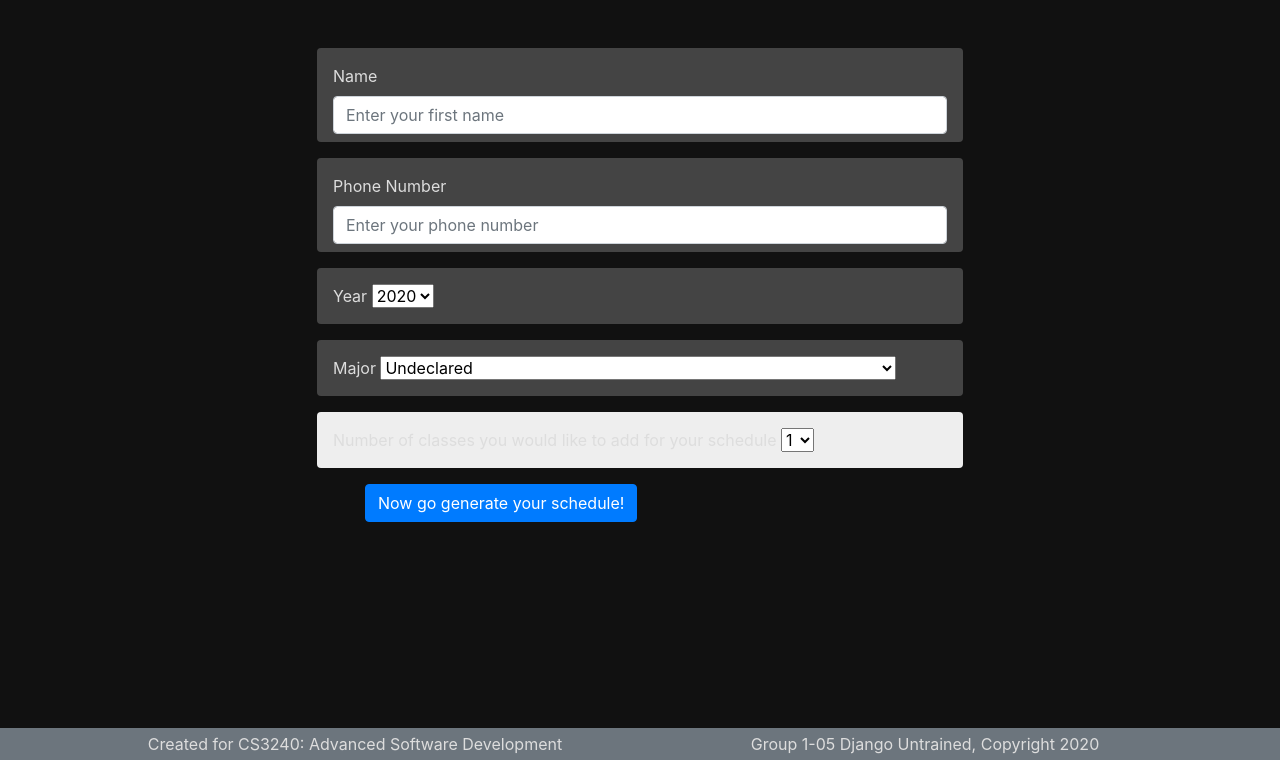
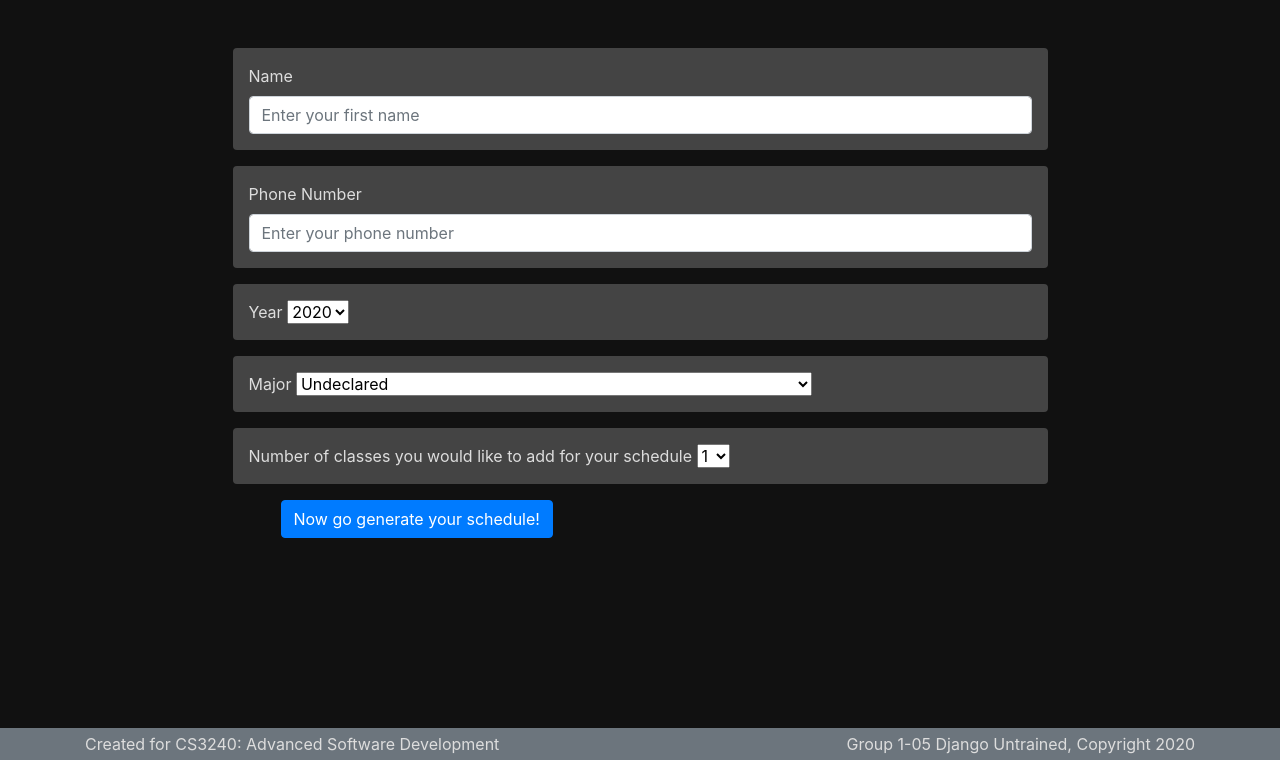
Before and after one commit to borjainglefernandez/3240-Study-Buddy-Project, a Django app: page /profile/ in a window 1280 px wide. Shown: the part 40-800 px from the top of the page. Run offline with Django 3.2, Linux system fonts and the light colour scheme; a user stored in the database is signed in; parts of the project's set-up code (start-up, migrations or seed data) failed here and were passed over; some libraries are stand-ins or nearby versions.

Commit message:
Making the container boxes bigger

```diff
--- a/login/templates/login/index.html
+++ b/login/templates/login/index.html
@@ -7,8 +7,9 @@
 If the user is authenticated then we do not have to log them in
 -->
 {% if user.student %}
-Don't see a group that fits you? <a href="groups/create">Create</a> a group instead!
-
+<div class="alert alert-primary">
+Don't see a group that fits you? <a href="groups/create" class="alert-link">Create</a> a group instead!
+</div>
 <div class="container">
     <div class="row">
         <div class="col-md-9 col-sm-12">
--- a/templates/base.html
+++ b/templates/base.html
@@ -23,7 +23,7 @@
 </div>
 <div class="container">
     <div class="m-5 row justify-content-center">
-        <div class="col-8">
+        <div class="col-10">
             {% block content %}
             {% endblock %}
             {% block studentprofile %}
@@ -31,14 +31,14 @@
         </div>
     </div>
 </div>
-<div class="fixed-bottom pt-1 pb-1 bg-secondary text-center">
-    <div class=" container">
+<div class="fixed-bottom pt-1 pb-1 bg-secondary">
+    <div class="container">
         <div class="row">
-            <div class="col">
+            <div class="col text-left">
                 Created for CS3240: Advanced Software Development
             </div>
 
-            <div class="col">
+            <div class="col text-right">
                 Group 1-05 Django Untrained, Copyright 2020
             </div>
         </div>
--- a/templates/studentprofile.html
+++ b/templates/studentprofile.html
@@ -10,19 +10,21 @@ the necessary fields for them to do so
 
 {% if not user.student.name or user.student.edit%}
     {% if error_message %}
+        <div class="alert alert-danger" role="alert">
          <p><strong>{{ error_message }}</strong></p>
+        </div>
     {% endif %}
 <form action="{% url 'submit' %}" method="post">
     {% csrf_token %}
     <!--
      Label for the student's name
     -->
-    <div class="form-group w-100 mb-3 off-white px-3 pb-2 pt-3 rounded">
+    <div class="form-group w-100 mb-3 off-white px-3 pb-3 pt-3 rounded">
         <label for="Name"> Name</label>
         <input type="text" class="form-control" name="Name" id="Name" placeholder="Enter your first name" value="{{user.student.name}}">
     </div>
 
-    <div class="form-group w-100 mb-3 off-white px-3 pb-2 pt-3 rounded">
+    <div class="form-group w-100 mb-3 off-white px-3 pb-3 pt-3 rounded">
         <label for="phone"> Phone Number</label>
         <input type="text" class="form-control" name="phone" id="phone" placeholder="Enter your phone number" value="{{user.student.phone}}">
     </div>
@@ -61,7 +63,7 @@ the necessary fields for them to do so
     <!--
    Label for the number of student's classes on schedule
   -->
-    <div class="form-group w-100 mb-3 off-white px-3 pb-2 pt-3 rounded" style="background-color: #eee;">
+    <div class="form-group w-100 mb-3 off-white px-3 pb-2 pt-3 rounded" >
         <label for="NumClass">Number of classes you would like to add for your schedule </label>
         <select id="NumClass" name="NumClass">
             {% with '1 2 3 4 5' as numClasses%}
@@ -78,7 +80,7 @@ the necessary fields for them to do so
     {% if not user.student.name %}
         <button type="submit" class="btn btn-primary mx-5" name="generate-schedule">Now go generate your schedule!</button>
     {% else %}
-        <button type="submit" class="btn btn-primary mx-5" name="save-profile">Save</button>
+        <button type="submit" class="btn btn-primary mx-6" name="save-profile">Save</button>
         <button type="submit" class="btn btn-primary mx-5" name="generate-schedule">Edit schedule</button>
     {% endif %}
 </form>
@@ -129,22 +131,22 @@ If the user already has already completed profile, display their profile
     </div>
 
     <!-- Divider for Schedule-->
-    <div class="row mb-2 mt-5">
-        <strong>Schedule</strong>
+    <div class="row mb-2 mt-5 col-md-3">
+        <h5>Schedule</h5>
     </div>
-    <div class="off-white px-3 pb-2 pt-3 rounded">
+    <div class="off-white px-3 pb-3 pt-3 rounded">
         <div class="row">
-            <div class="col-md-9"><strong>Course Title</strong></div>
-            <div class="col-md-3 text-right"><strong>Strength</strong></div>
+            <div class="col-md-9 mb-2"><strong>Course Title</strong></div>
+            <div class="col-md-3 text-center"><strong>Strength</strong></div>
         </div>
         <div class="row">
             <!-- For every class, display class and strength-->
             {% for class in user.student.schedule.get_classes %}
-                <div class="col-md-9">
+                <div class="col-md-9 pb-2">
                     {{ class }}
                 </div>
                 <div class="col-md-3">
-                    <p class="text-right">{{ class.strength }}</p>
+                    <p class="text-center">{{ class.strength }}</p>
                 </div>
             {% endfor %}
         </div>
```
Also changed, not shown: studentprofile/templates/studentprofile/schedule.html (+5 -2 lines), studentprofile/tests.py (+23 -0 lines), studygroups/templates/studygroups/groupCreate.html (+8 -5 lines).
